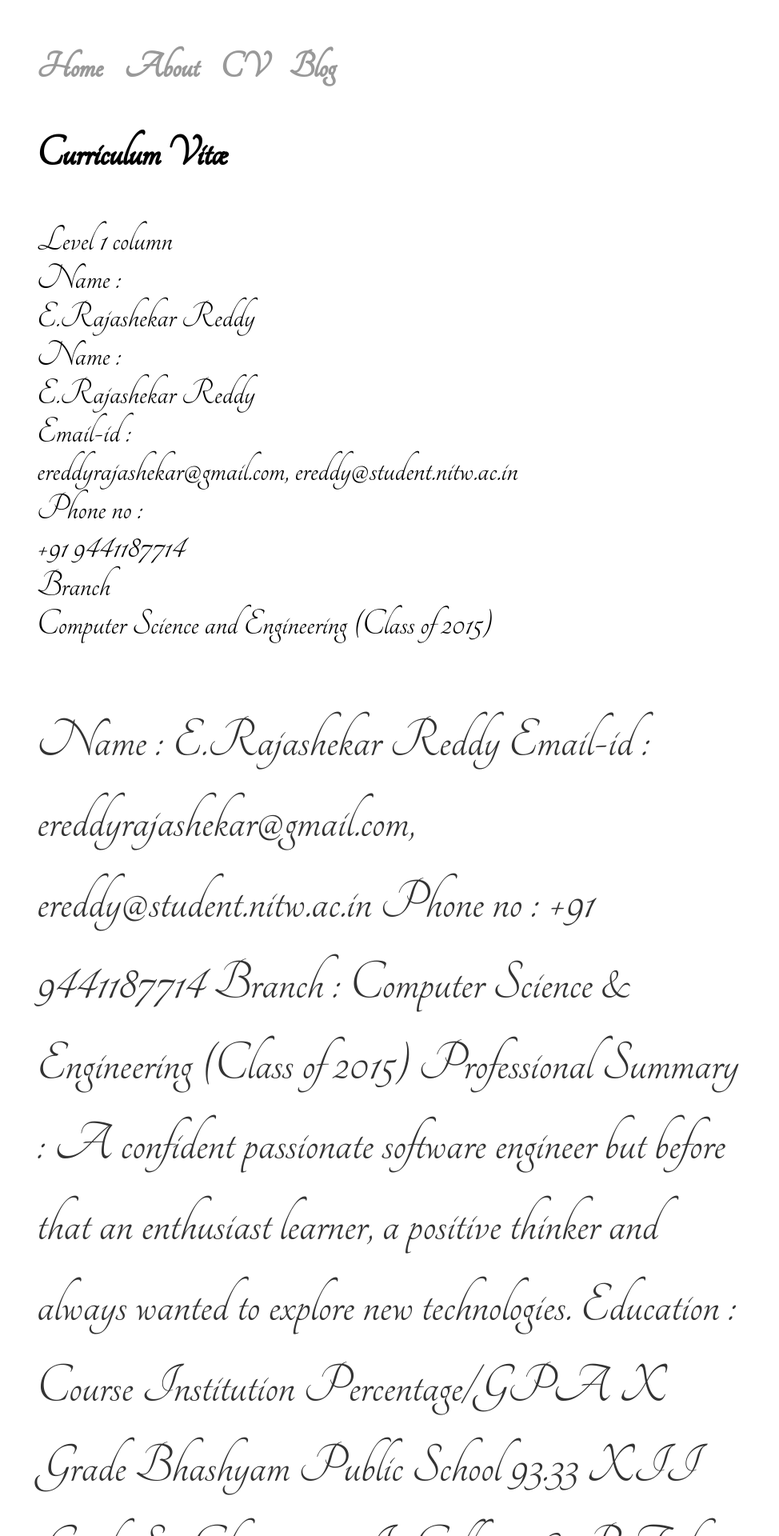
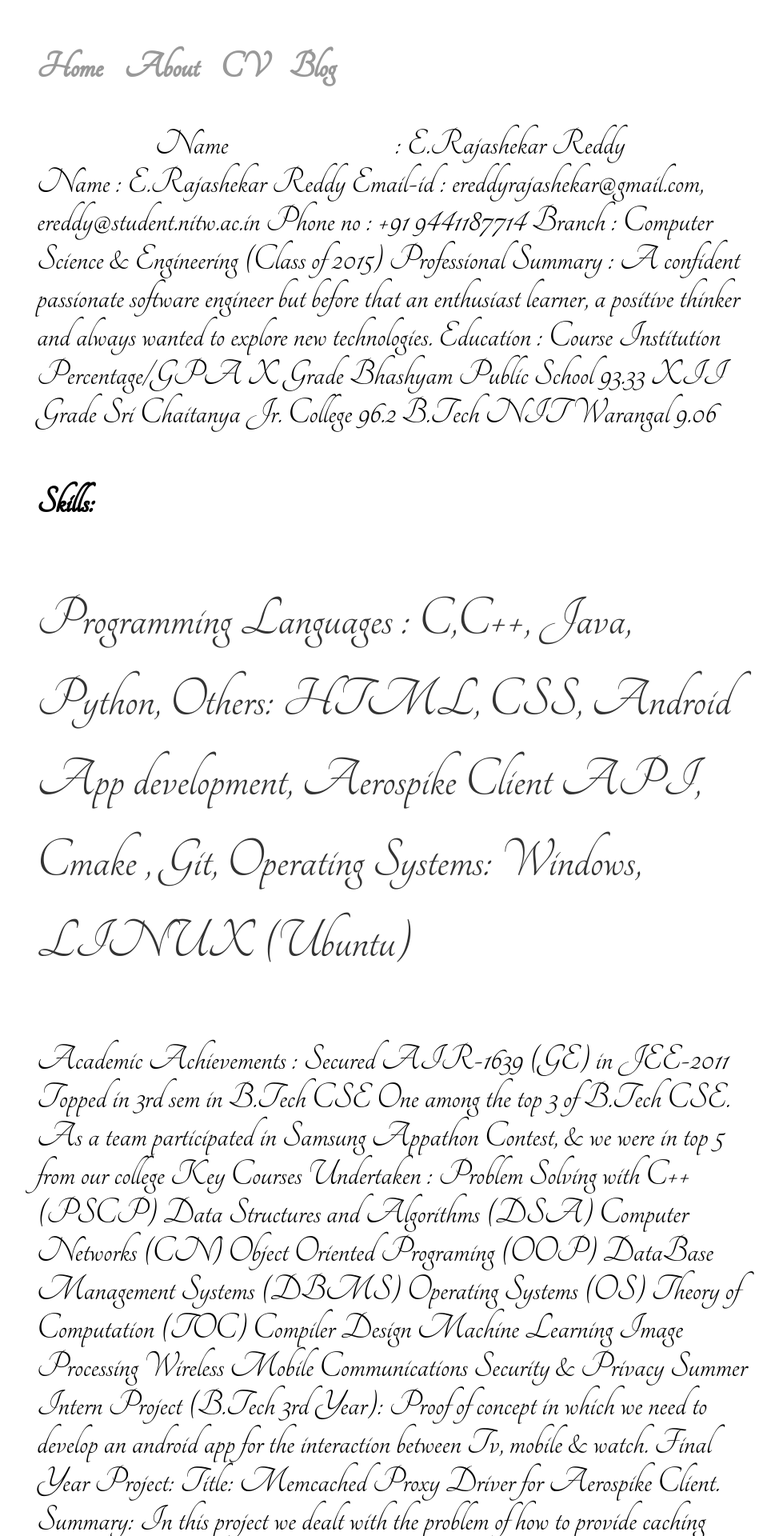
Before and after one commit to rajashekar007/rajashekar007.github.io, a Jekyll site: the page built from cv/index.html, in a window 1280 px wide. Shown: the top 1920 px of the page at 80% size, without its empty margins (146-1120 px from the left). Built offline with Jekyll 4.4.1, drawn with Linux system fonts in a browser that asks for light colours.

Commit message:
Update index.html

```diff
--- a/cv/index.html
+++ b/cv/index.html
@@ -2,35 +2,31 @@
 layout: default
 title: About Ereddy
 ---
+<style type="text/css">
+#wrap {
+   width:600px;
+   margin:0 auto;
+}
+#left_col {
+   float:left;
+   width:300px;
+}
+#right_col {
+   float:right;
+   width:300px;
+}
+</style>
 
-<div class="about">
-    <h3>Curriculum Vitæ</h3>
- <div class="row">
-  <div class="span9">
-    Level 1 column
-    <div class="row">
-      <div class="span6">Name :</div>
-      <div class="span3">E.Rajashekar Reddy</div>
+<div id="wrap">
+    <div id="left_col">
+        Name
     </div>
-	  <div class="row">
-      <div class="span6">Name :</div>
-      <div class="span3">E.Rajashekar Reddy</div>
+    <div id="right_col">
+        : E.Rajashekar Reddy
     </div>
-	  <div class="row">
-      <div class="span6">Email-id  :</div>
-      <div class="span3">ereddyrajashekar@gmail.com, ereddy@student.nitw.ac.in</div>
-    </div>
-	  <div class="row">
-      <div class="span6">Phone no  :</div>
-      <div class="span3">+91 9441187714</div>
-    </div>
-	  <div class="row">
-      <div class="span6">Branch</div>
-      <div class="span3">Computer Science and Engineering (Class of 2015)</div>
-    </div>
-  </div>
 </div>
-<p>
+
+
 Name	: E.Rajashekar Reddy
 Email-id 	: ereddyrajashekar@gmail.com, ereddy@student.nitw.ac.in
 Phone no 	: +91 9441187714
```
